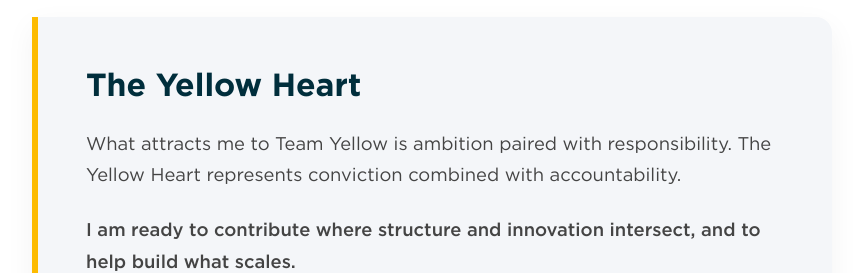
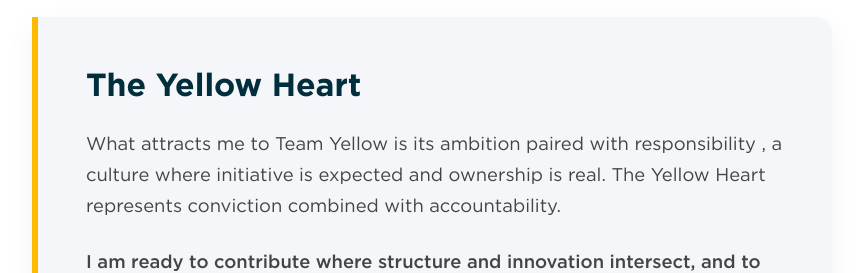
Before and after one commit to Bhoomi-Vithani/portfolio, a React (Vite) app: page / in a window 1280 px wide. Shown: the part 2540-2813 px from the top of the page, without its empty margins (208-1071 px from the left). Built offline with nearby package versions, Linux system fonts and the light colour scheme.

Commit message:
feat: Enhance "Why Me" section with an expanded description of Team Yellow's culture of initiative and ownership.

```diff
--- a/src/components/WhyMeSections.tsx
+++ b/src/components/WhyMeSections.tsx
@@ -182,7 +182,7 @@ const WhyMeSections = () => {
                     <div className="culture-fit-box">
                         <h2 className="culture-fit-headline">The Yellow Heart</h2>
                         <p className="culture-fit-text">
-                            What attracts me to Team Yellow is ambition paired with responsibility. The Yellow Heart represents conviction combined with accountability.
+                            What attracts me to Team Yellow is its ambition paired with responsibility , a culture where initiative is expected and ownership is real. The Yellow Heart represents conviction combined with accountability.
                         </p>
                         <p className="culture-fit-text" style={{ marginTop: '24px', fontWeight: '500' }}>
                             I am ready to contribute where structure and innovation intersect, and to help build what scales.
```
